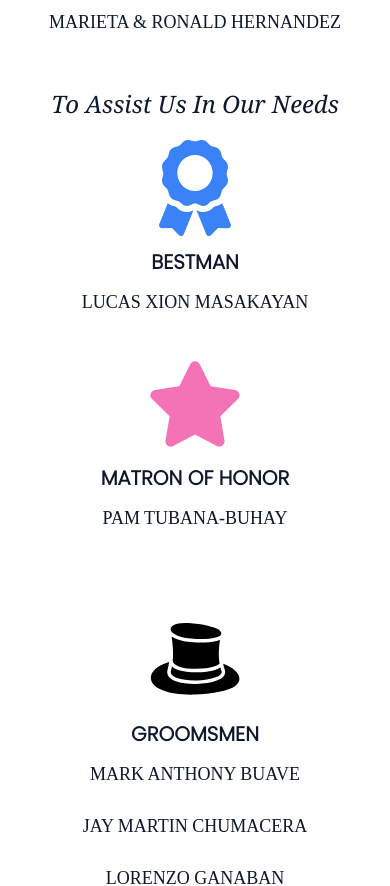
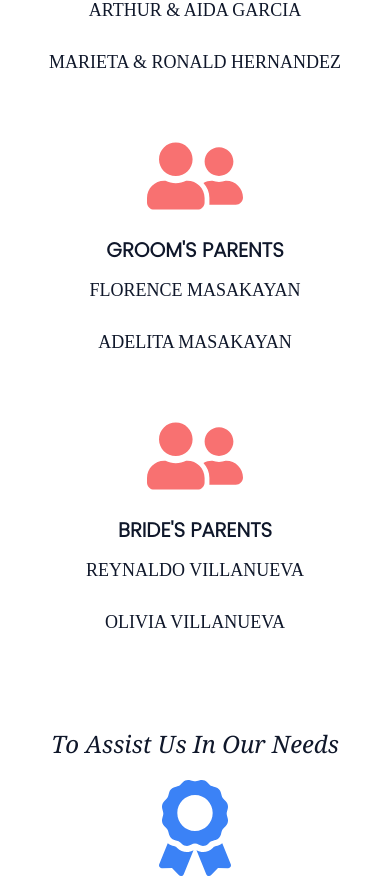
Before and after one commit to mcmfire/sky-and-princess, a Next.js app: page / in a window 390 px wide. Shown: the part 10280-11166 px from the top of the page. Built offline with nearby package versions, Linux system fonts and the light colour scheme; no server answers; a web font is replaced by a local one.

Commit message:
Fix UI bugs 1
- Adjusted web manifest short_name length
- Fixed duplicated HTML element ids
- Fixed Timeline overflowing on some mobile devices
- Updated Entourage content
- Changed FAQ default opened index logic

```diff
--- a/app/globals.css
+++ b/app/globals.css
@@ -129,13 +129,17 @@ h3 {
 
   #phone-number {
     -moz-appearance: textfield;
+    -webkit-appearance: textfield;
+    appearance: textfield;
   }
   #phone-number::-webkit-inner-spin-button {
     display: none;
   }
   #phone-number::-webkit-outer-spin-button,
   #phone-number::-webkit-inner-spin-button {
+    -moz-appearance: none;
     -webkit-appearance: none;
+    appearance: none;
     margin: 0;
   }
 }
--- a/app/manifest.ts
+++ b/app/manifest.ts
@@ -4,7 +4,7 @@ import { BRIDE_NAME, GROOM_NAME } from '@/utils/constants';
 export default function manifest(): MetadataRoute.Manifest {
   return {
     name: `${GROOM_NAME} & ${BRIDE_NAME} RSVP Website`,
-    short_name: `${GROOM_NAME} & ${BRIDE_NAME}`,
+    short_name: `${GROOM_NAME.charAt(0)}A${BRIDE_NAME.charAt(0)}`,
     description: `The official RSVP site for the wedding of ${GROOM_NAME} and ${BRIDE_NAME}.'`,
     start_url: '/',
     display: 'standalone',
--- a/components/sections/ProgramSection/Entourage.tsx
+++ b/components/sections/ProgramSection/Entourage.tsx
@@ -1,26 +1,27 @@
 "use client";
 
-import { FaAward, FaBible, FaStar } from "react-icons/fa";
+import { FaAward, FaBible, FaStar, FaUserFriends } from "react-icons/fa";
 import { GiBigDiamondRing, GiHighHeel, GiTopHat } from "react-icons/gi";
 import { RiCoinFill, RiFlowerFill } from "react-icons/ri";
 import { IoHeart } from "react-icons/io5";
 import {
     PROGRAM_SECTION_ENTOURAGE_BESTMAN, PROGRAM_SECTION_ENTOURAGE_BIBLE_BEARER,
+    PROGRAM_SECTION_ENTOURAGE_BRIDE_PARENTS,
     PROGRAM_SECTION_ENTOURAGE_BRIDESMAID, PROGRAM_SECTION_ENTOURAGE_CANDLE,
     PROGRAM_SECTION_ENTOURAGE_COIN_BEARER, PROGRAM_SECTION_ENTOURAGE_CORD,
-    PROGRAM_SECTION_ENTOURAGE_FLOWER_BOY, PROGRAM_SECTION_ENTOURAGE_GROOMSMEN,
+    PROGRAM_SECTION_ENTOURAGE_FLOWER_BOY, PROGRAM_SECTION_ENTOURAGE_GROOM_PARENTS, PROGRAM_SECTION_ENTOURAGE_GROOMSMEN,
     PROGRAM_SECTION_ENTOURAGE_MATRON_OF_HONOR, PROGRAM_SECTION_ENTOURAGE_PRINCIPAL_SPONSORS,
     PROGRAM_SECTION_ENTOURAGE_RING_BEARER, PROGRAM_SECTION_ENTOURAGE_VEIL,
 } from "@/utils/constants";
 
 const Entourage = () => {
     return (
-        <div id="entourage-container" className="flex flex-col items-center w-full px-5 py-10 gap-10 sm:max-xl:gap-10 text-center">
+        <div id="entourage-container" className="flex flex-col items-center w-full px-5 py-10 gap-20 sm:max-xl:gap-10 text-center">
             <h3>Entourage</h3>
             <div className="flex flex-col items-center w-full gap-5">
                 <p className="italic font-serif text-2xl">To Stand as Witness To Our Vows</p>
                 <div className="flex flex-col w-full gap-20">
-                    <div className="flex max-sm:flex-col sm:justify-center max-sm:items-center w-full sm:gap-20 max-sm:gap-10">
+                    <div className="flex flex-col sm:justify-center max-sm:items-center w-full sm:gap-10 max-sm:gap-10">
                         <div className="entourage-card flex flex-col items-center gap-3">
                             <IoHeart className="text-8xl text-rose-500" />
                             <div id="sponsor-container" className="flex flex-col justify-center w-full gap-3">
@@ -28,6 +29,26 @@ const Entourage = () => {
                                 {PROGRAM_SECTION_ENTOURAGE_PRINCIPAL_SPONSORS.map((sponsor, index) => (
                                     <p key={`sponsor-${index}`} id={`${sponsor}-${index + 1}`} className="entourage-name mb-3 text-lg">{sponsor}</p>
                                 ))}
+                            </div>
+                        </div>
+                        <div className="flex max-sm:flex-col sm:justify-center max-sm:items-center w-full sm:gap-20 max-sm:gap-10">
+                            <div className="entourage-card flex flex-col items-center gap-3">
+                                <FaUserFriends className="text-8xl text-red-400" />
+                                <div id="groom-parent-container" className="flex flex-col justify-center w-full gap-3">
+                                    <label htmlFor="sponsor-container" className="entourage-role font-bold text-xl">GROOM&apos;S PARENTS</label>
+                                    {PROGRAM_SECTION_ENTOURAGE_GROOM_PARENTS.map((parent, index) => (
+                                        <p key={`groom-parent-${index}`} id={`${parent}-${index + 1}`} className="entourage-name mb-3 text-lg">{parent}</p>
+                                    ))}
+                                </div>
+                            </div>
+                            <div className="entourage-card flex flex-col items-center gap-3">
+                                <FaUserFriends className="text-8xl text-red-400" />
+                                <div id="bride-parent-container" className="flex flex-col justify-center w-full gap-3">
+                                    <label htmlFor="sponsor-container" className="entourage-role font-bold text-xl">BRIDE&apos;S PARENTS</label>
+                                    {PROGRAM_SECTION_ENTOURAGE_BRIDE_PARENTS.map((parent, index) => (
+                                        <p key={`bride-parent-${index}`} id={`${parent}-${index + 1}`} className="entourage-name mb-3 text-lg">{parent}</p>
+                                    ))}
+                                </div>
                             </div>
                         </div>
                     </div>
--- a/components/sections/ProgramSection/Timeline.tsx
+++ b/components/sections/ProgramSection/Timeline.tsx
@@ -11,8 +11,8 @@ const Timeline = () => {
             <div className="flex justify-center w-full">
                 <div className="flex flex-1 flex-col justify-evenly pl-5 gap-10 border-r border-[--theme-color-bg]">
                     {PROGRAM_SECTION_TIMELINE.map((timeline, index) => (
-                        <div key={`timeline-${index + 1}`} id={`timeline-${timeline.title}`} className={`${!((index + 1) % 2 === 0) ? "flex" : "hidden"} flex-row-reverse items-center gap-5`}>
-                            <hr className={`"flex ${!((index + 1) % 2 === 0) ? "sm:w-32 max-sm:w-10" : "hidden"} border border-[--theme-color-bg]`} />
+                        <div key={`timeline-${index + 1}`} id={`timeline-${timeline.title.toLowerCase()}-${index + 1}`} className={`${!((index + 1) % 2 === 0) ? "flex" : "hidden"} flex-row-reverse items-center gap-5`}>
+                            <hr className={`"flex ${!((index + 1) % 2 === 0) ? "sm:w-32 max-sm:w-6" : "hidden"} border border-[--theme-color-bg]`} />
                             {timeline.icon === "CHURCH" && <FaChurch className="text-4xl text-[--theme-color-bg]" />}
                             {timeline.icon === "CAMERA" && <FaCameraRetro className="text-4xl text-[--theme-color-bg]" />}
                             {timeline.icon === "RINGS" && <GiLinkedRings className="text-4xl text-[--theme-color-bg]" />}
@@ -33,8 +33,8 @@ const Timeline = () => {
                 </div>
                 <div className="flex flex-1 flex-col justify-evenly pr-5 gap-10 border-l border-[--theme-color-bg]">
                     {PROGRAM_SECTION_TIMELINE.map((timeline, index) => (
-                        <div key={`timeline-${index + 1}`} id={`timeline-${timeline.title}`} className={`${(index + 1) % 2 === 0 ? "flex" : "hidden"} items-center gap-5`}>
-                            <hr className={`"flex ${(index + 1) % 2 === 0 ? "sm:w-32 max-sm:w-10" : "hidden"} border border-[--theme-color-bg]`} />
+                        <div key={`timeline-${index + 1}`} id={`timeline-${timeline.title.toLowerCase()}-${index + 1}`} className={`${(index + 1) % 2 === 0 ? "flex" : "hidden"} items-center gap-5`}>
+                            <hr className={`"flex ${(index + 1) % 2 === 0 ? "sm:w-32 max-sm:w-6" : "hidden"} border border-[--theme-color-bg]`} />
                             {timeline.icon === "CHURCH" && <FaChurch className="text-4xl text-[--theme-color-bg]" />}
                             {timeline.icon === "CAMERA" && <FaCameraRetro className="text-4xl text-[--theme-color-bg]" />}
                             {timeline.icon === "RINGS" && <GiLinkedRings className="text-4xl text-[--theme-color-bg]" />}
--- a/components/sections/RSVPSection/FAQ.tsx
+++ b/components/sections/RSVPSection/FAQ.tsx
@@ -17,7 +17,8 @@ const FAQ = () => {
         <div className="flex flex-col items-center w-full mt-32 sm:px-20 max-sm:px-5 py-5 gap-5">
             <h3>FAQs</h3>
             {RSVP_FAQS.map((faq, index) => (
-                <details key={`faq-${index + 1}`} className="flex flex-col items-center w-full text-white rounded-lg shadow-md shadow-black cursor-pointer overflow-hidden" open={index === 0}
+                <details key={`faq-${index + 1}`} className="flex flex-col items-center w-full text-white rounded-lg shadow-md shadow-black cursor-pointer overflow-hidden"
+                open={openedIndexes.includes(index)}
                     onToggle={() => setOpenedIndexes((prev) => {
                         if (prev.includes(index)) {
                             return prev.filter((i) => i !== index);
--- a/data/content.json
+++ b/data/content.json
@@ -152,6 +152,14 @@
                         "MARIETA & RONALD HERNANDEZ"
                     ]
                 },
+                "groom_parents": [
+                    "FLORENCE MASAKAYAN",
+                    "ADELITA MASAKAYAN"
+                ],
+                "bride_parents": [
+                    "REYNALDO VILLANUEVA",
+                    "OLIVIA VILLANUEVA"
+                ],
                 "entourage": {
                     "bestman": [
                         "LUCAS XION MASAKAYAN"
--- a/utils/constants.ts
+++ b/utils/constants.ts
@@ -84,6 +84,8 @@ export const PROGRAM_SECTION_DRESS_CODE_LADIES_COLORS = Content.sections.find(se
     }
 ];
 export const PROGRAM_SECTION_ENTOURAGE_PRINCIPAL_SPONSORS = Content.sections.find(section => section.title === 'Program')?.content.sponsors?.principal || ["Sponsor"];
+export const PROGRAM_SECTION_ENTOURAGE_GROOM_PARENTS = Content.sections.find(section => section.title === 'Program')?.content.groom_parents || ["Father", "Mother"];
+export const PROGRAM_SECTION_ENTOURAGE_BRIDE_PARENTS = Content.sections.find(section => section.title === 'Program')?.content.bride_parents || ["Father", "Mother"];
 export const PROGRAM_SECTION_ENTOURAGE_BESTMAN = Content.sections.find(section => section.title === 'Program')?.content.entourage?.bestman || ["Bestman"];
 export const PROGRAM_SECTION_ENTOURAGE_MATRON_OF_HONOR = Content.sections.find(section => section.title === 'Program')?.content.entourage?.matron_of_honor || ["Matron of Honor"];
 export const PROGRAM_SECTION_ENTOURAGE_GROOMSMEN = Content.sections.find(section => section.title === 'Program')?.content.entourage?.groomsmen || ["Groomsman"];
```
